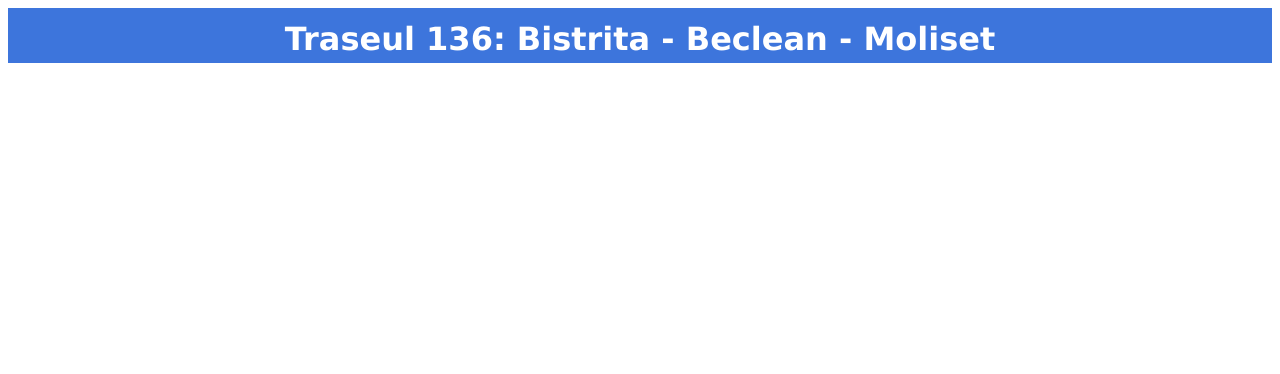
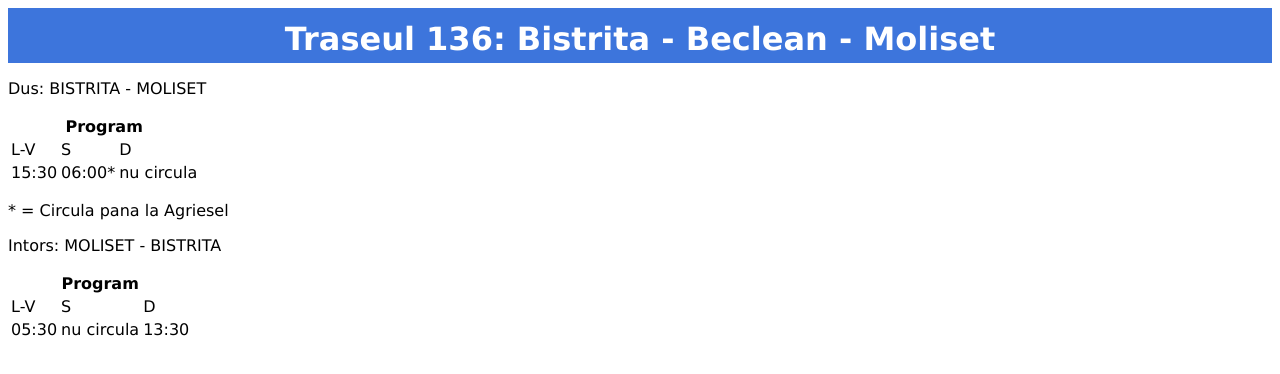
Before and after one commit to AntonioUdrea/antonioudrea.github.io, a plain HTML site: page 136.html in a window 1280 px wide. Drawn offline with Linux system fonts and the light colour scheme.

Commit message:
Add files via upload

```diff
--- a/136.html
+++ b/136.html
@@ -9,8 +9,39 @@
     <div class="menuBar">
         <h1 class="pageTitle">Traseul 136: Bistrita - Beclean - Moliset</h1>
     </div>
-    <h1></h1>
-
+    <p>Dus: BISTRITA - MOLISET</p>
+    <table>
+        <tr>
+            <th colspan="3">Program</th>
+          </tr>
+          <tr>
+            <td>L-V</td>
+            <td>S</td>
+            <td>D</td>
+          </tr>
+          <tr>
+            <td>15:30</td>
+            <td>06:00*</td>
+            <td>nu circula</td>
+          </tr>
+    </table>
+    <p>* = Circula pana la Agriesel</p>
+    <p>Intors: MOLISET - BISTRITA</p>
+    <table>
+        <tr>
+            <th colspan="3">Program</th>
+          </tr>
+          <tr>
+            <td>L-V</td>
+            <td>S</td>
+            <td>D</td>
+          </tr>
+          <tr>
+            <td>05:30</td>
+            <td>nu circula</td>
+            <td>13:30</td>
+          </tr>
+    </table>
 </body>
 
 </html>
```
